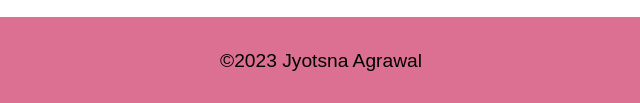
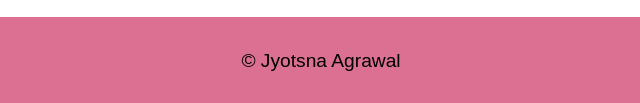
Before and after one commit to jyotsnaagrawal/JavaScript23, a plain HTML site: page assessment-01/index.html in a window 1280 px wide. Shown: the part 875-978 px from the top of the page, 319-959 px from the left. Drawn offline with Linux system fonts and the light colour scheme.

Commit message:
https://jagrawal.mccweb.net/assessment-01/

```diff
--- a/assessment-01/index.html
+++ b/assessment-01/index.html
@@ -34,7 +34,7 @@
         </div>
     </main>
     <footer>
-        <p>&copy;2023 Jyotsna Agrawal</p>
+        <p>&copy; Jyotsna Agrawal </p>
     </footer>
 </body>
 
```
